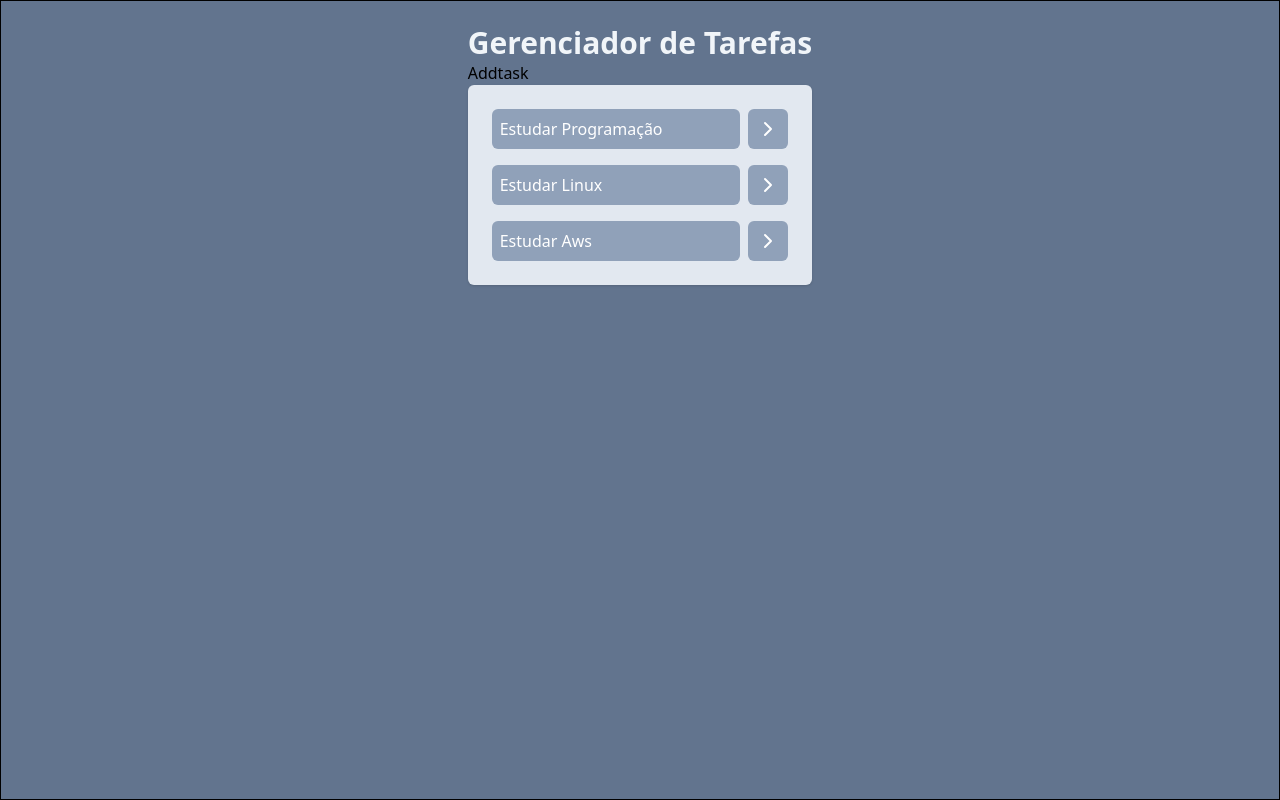
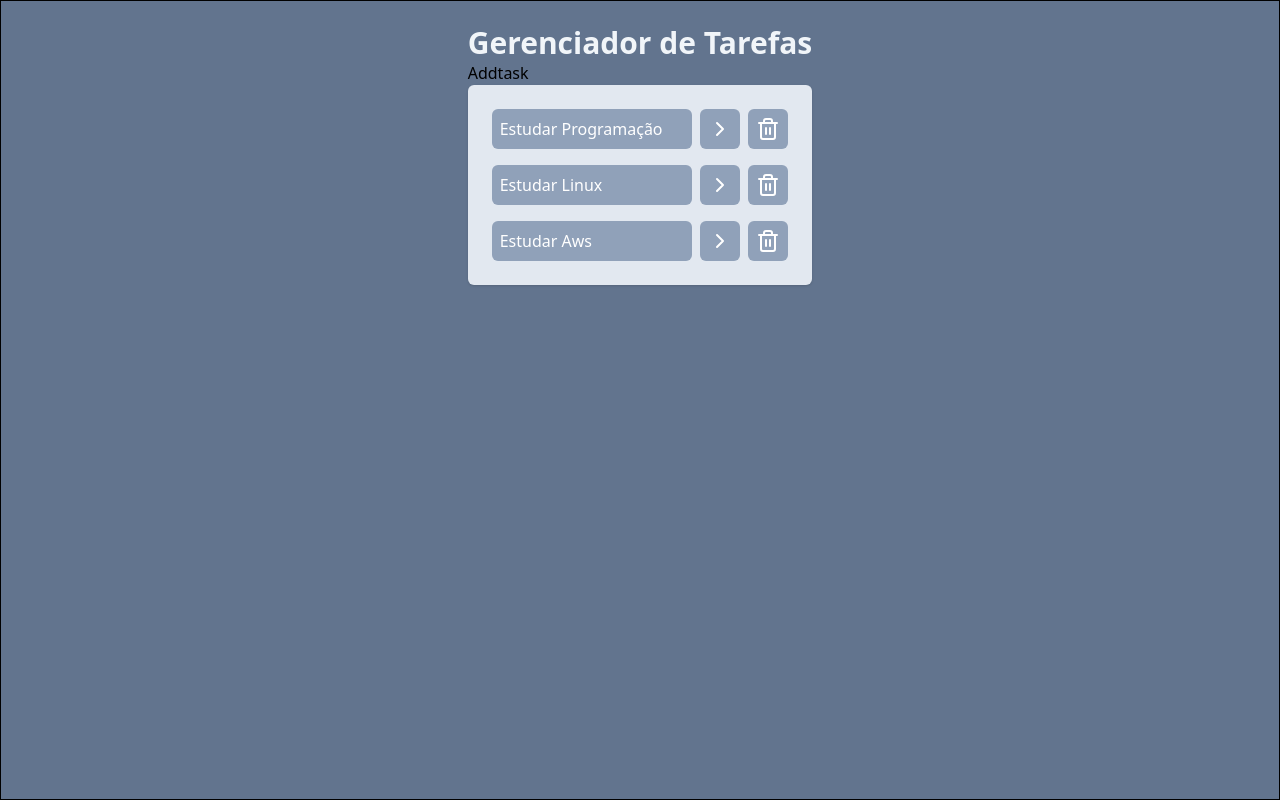
Before and after one commit to breno-facanha/lista-de-tarefas, a React (Vite) app: page / in a window 1280 px wide. Built offline with nearby package versions, Linux system fonts and the light colour scheme.

Commit message:
adicionando botão excluir e desetruturando as props

```diff
--- a/src/App.jsx
+++ b/src/App.jsx
@@ -35,12 +35,21 @@
     setTask(newTask)
   }
 
+  function onDeleteTaskClick(taskId){
+    const newTask = tasks.filter(task => task.id !== taskId)
+    setTask(newTask)
+  }
+
   return (
    <div className='bg-slate-500 w-full h-screen flex  flex-col items-center border gap-2 p-6'>
     <div className='w-[500px '>
       <h1 className='text-3xl text-slate-100 font-bold text-center'>Gerenciador de Tarefas</h1>
       <AddTask />
-      <Tasks tasks={tasks} onTaskClick={onTaskClick}/>
+      <Tasks
+        tasks={tasks}
+        onTaskClick={onTaskClick}
+        onDeleteTaskClick={onDeleteTaskClick}
+      />
     </div>
    </div>
   )
--- a/src/components/Tasks.jsx
+++ b/src/components/Tasks.jsx
@@ -1,21 +1,27 @@
-import { ChevronRightIcon } from "lucide-react"
+import { ChevronRightIcon, Trash2  } from "lucide-react"
 
-export default function Tasks(props) {
-    console.log(props.tasks)
+export default function Tasks({tasks, onTaskClick, onDeleteTaskClick }) {
     return (
         <ul className="space-y-4 p-6 bg-slate-200 rounded-md shadow">
-            {props.tasks.map( (task) =>
+            {tasks.map( (task) =>
             <li
                 key={task.id}
                 className="flex gap-2">
                 <button
-                    onClick={() => props.onTaskClick(task.id)}
+                    onClick={() => onTaskClick(task.id)}
                     className={`bg-slate-400 text-white p-2 rounded-md w-full text-left ${task.isCompleted && 'line-through'}`}>
                     {task.title}
                 </button>
 
-                <button className="bg-slate-400 text-white p-2 rounded-md">
+                <button
+                    className="bg-slate-400 text-white p-2 rounded-md">
                     <ChevronRightIcon />
+                </button>
+
+                <button
+                    onClick={() => onDeleteTaskClick(task.id)}
+                    className="bg-slate-400 text-white p-2 rounded-md">
+                    <Trash2  />
                 </button>
             </li>
             )}
```
